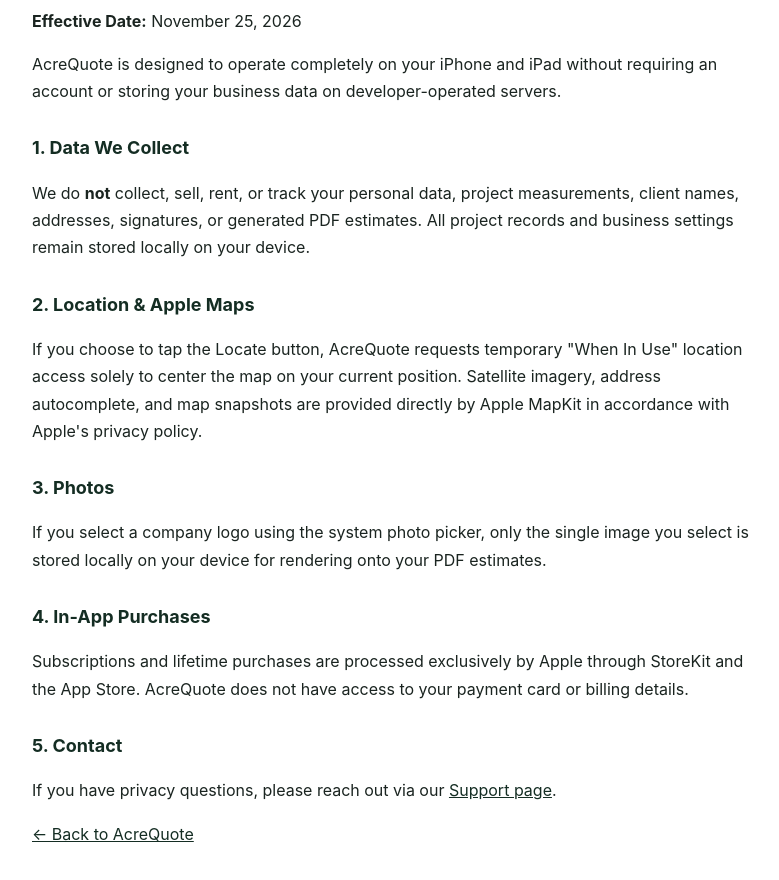
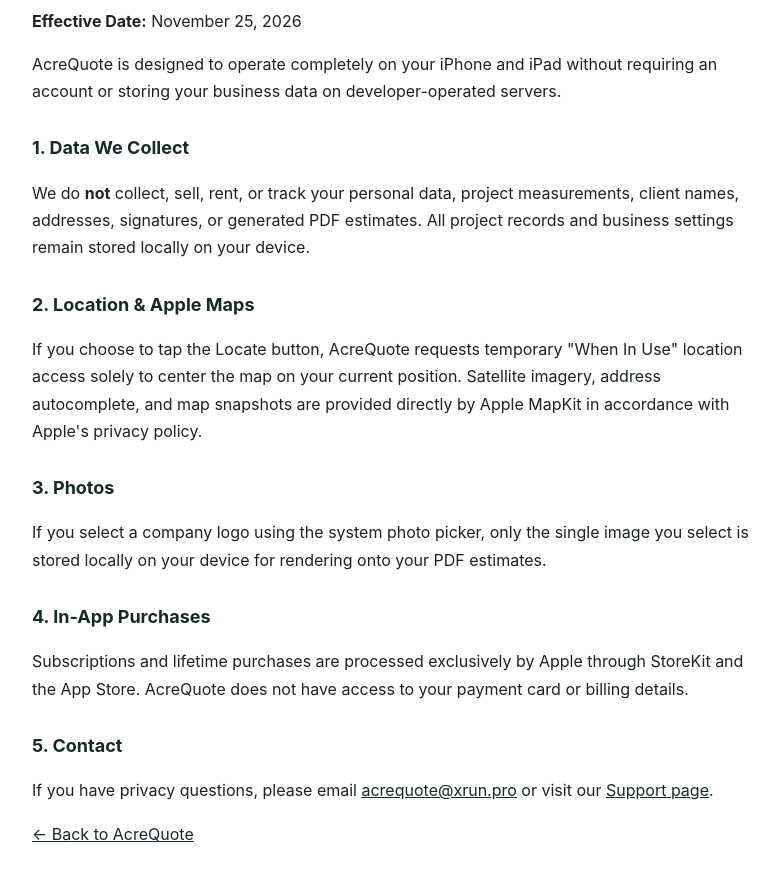
Before and after one commit to Zeus-Athena/acrequote, a plain HTML site: page privacy.html in a window 1280 px wide. Shown: the part 140-1020 px from the top of the page, without its empty margins (248-1027 px from the left). Drawn offline with Linux system fonts and the light colour scheme.

Commit message:
Set support and privacy contact email to acrequote@xrun.pro

```diff
--- a/privacy.html
+++ b/privacy.html
@@ -31,7 +31,7 @@
     <p>Subscriptions and lifetime purchases are processed exclusively by Apple through StoreKit and the App Store. AcreQuote does not have access to your payment card or billing details.</p>
 
     <h2>5. Contact</h2>
-    <p>If you have privacy questions, please reach out via our <a href="./support.html">Support page</a>.</p>
+    <p>If you have privacy questions, please email <a href="mailto:acrequote@xrun.pro">acrequote@xrun.pro</a> or visit our <a href="./support.html">Support page</a>.</p>
     <p><a href="./index.html">&larr; Back to AcreQuote</a></p>
   </main>
 </body>
```
Also changed, not shown: support.html (+1 -1 lines).
